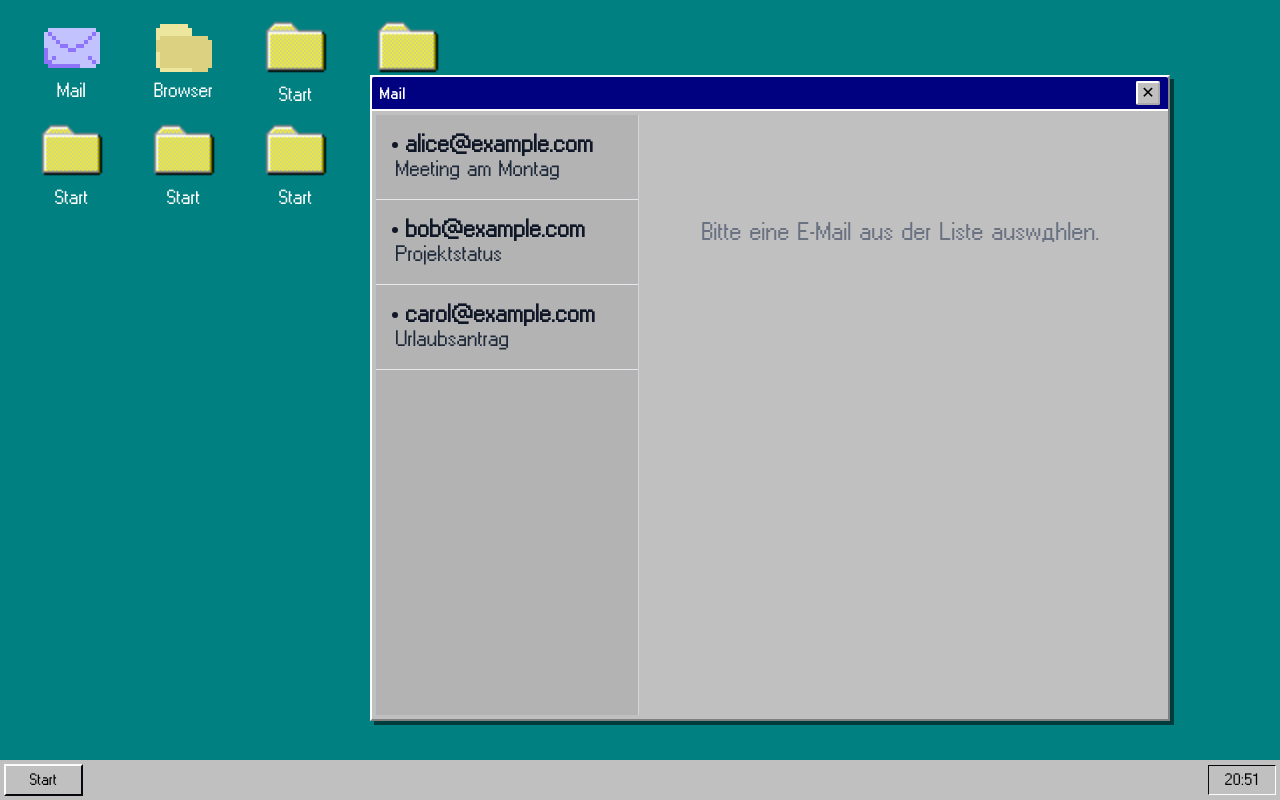
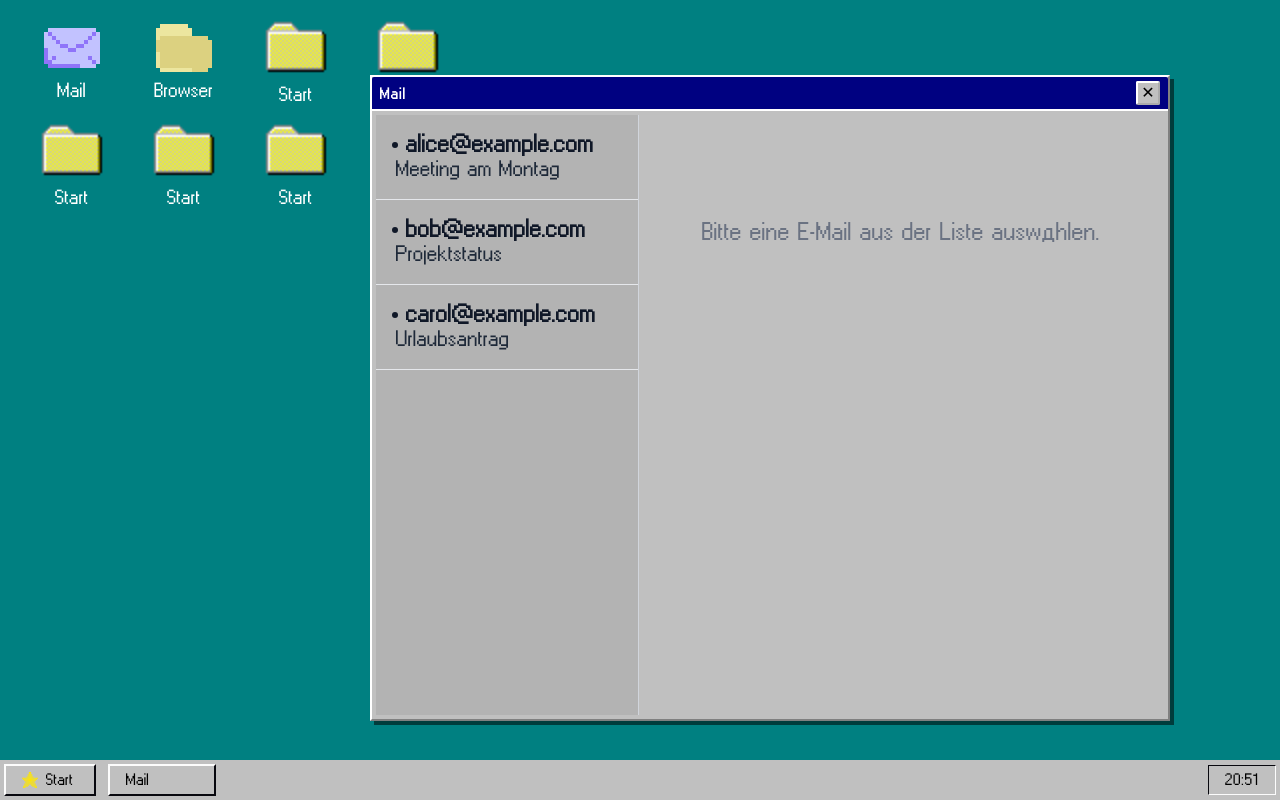
Before and after one commit to darius-it/doors95, a Nuxt app: page / in a window 1280 px wide. Both pictures are taken after a click on the element "Mail". Built offline with nearby package versions, Linux system fonts and the light colour scheme.

Commit message:
feat: add window indicators to bottom bar

```diff
--- a/components/layout/BottomBar.vue
+++ b/components/layout/BottomBar.vue
@@ -1,9 +1,23 @@
 <template>
   <div class="w-full bg-bottom-bar py-1 px-1 flex justify-between items-center">
-    <div id="bottom-bar-left" class="flex items-center">
+    <div id="bottom-bar-left" class="flex items-center gap-3">
       <LayoutBottomBarButton>
-        <NuxtLink to="/about">Start</NuxtLink>
+        <div class="flex flex-row items-center justify-start gap-2 w-14 -mx-2 cursor-pointer">
+          <IconStar class="w-4 h-4" />
+          Start
+        </div>
       </LayoutBottomBarButton>
+
+      <div class="flex flex-row items-center gap-2">
+        <LayoutBottomBarButton
+          v-for="window in currentlyOpenWindows.openWindows" :key="window"
+          @click="currentlyOpenWindows.setLastClickedWindow(window)"
+        >
+          <div class="text-left flex flex-row items-start justify-start w-16 -ml-2 pr-12 cursor-pointer">
+            {{ window }}
+          </div>
+        </LayoutBottomBarButton>
+      </div>
     </div>
     <div id="bottom-bar-right" class="flex items-center">
       <LayoutBottomBarClock />
@@ -12,5 +26,5 @@
 </template>
 
 <script lang="ts" setup>
-
+  const currentlyOpenWindows = useOpenWindowsStore();
 </script>
```
